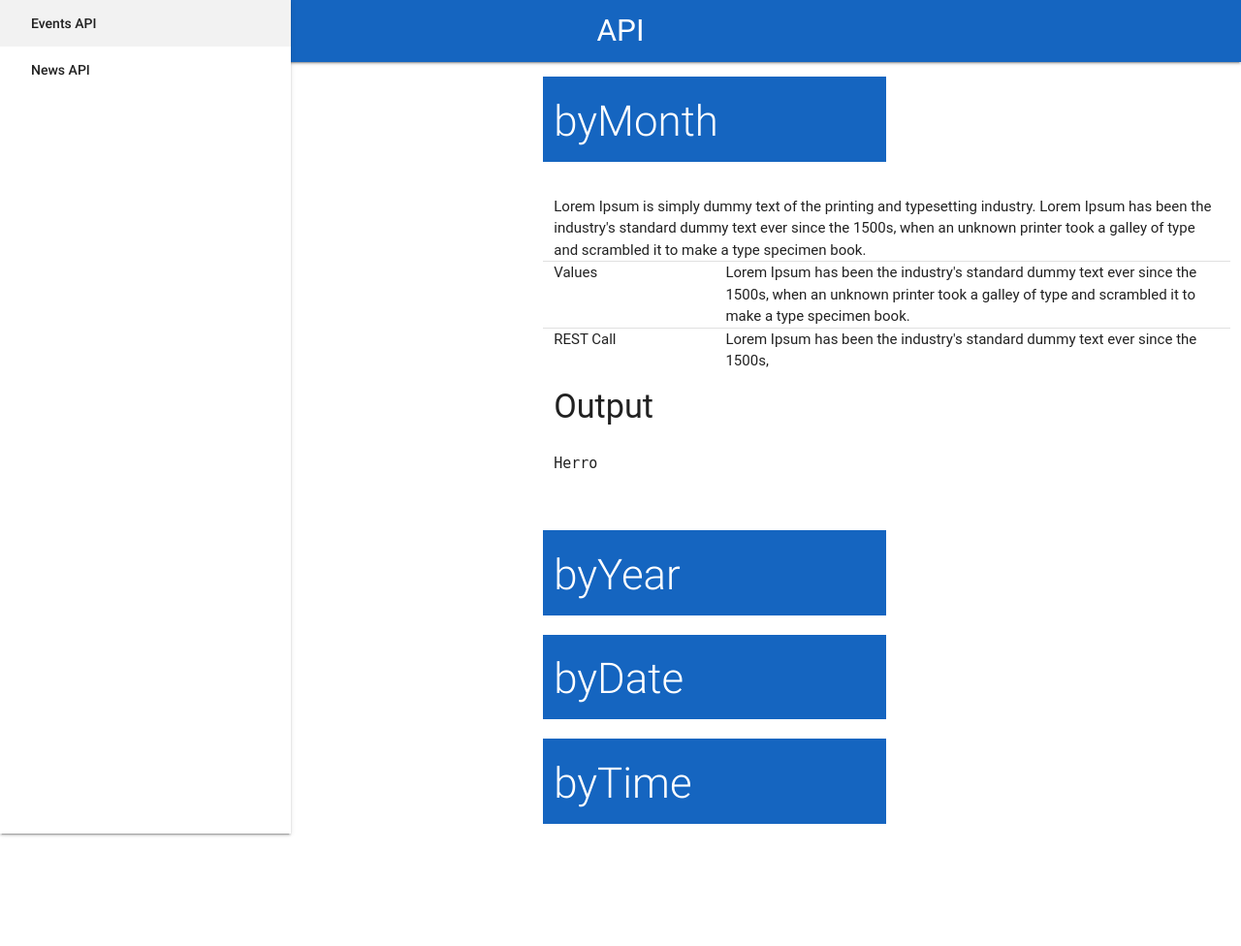
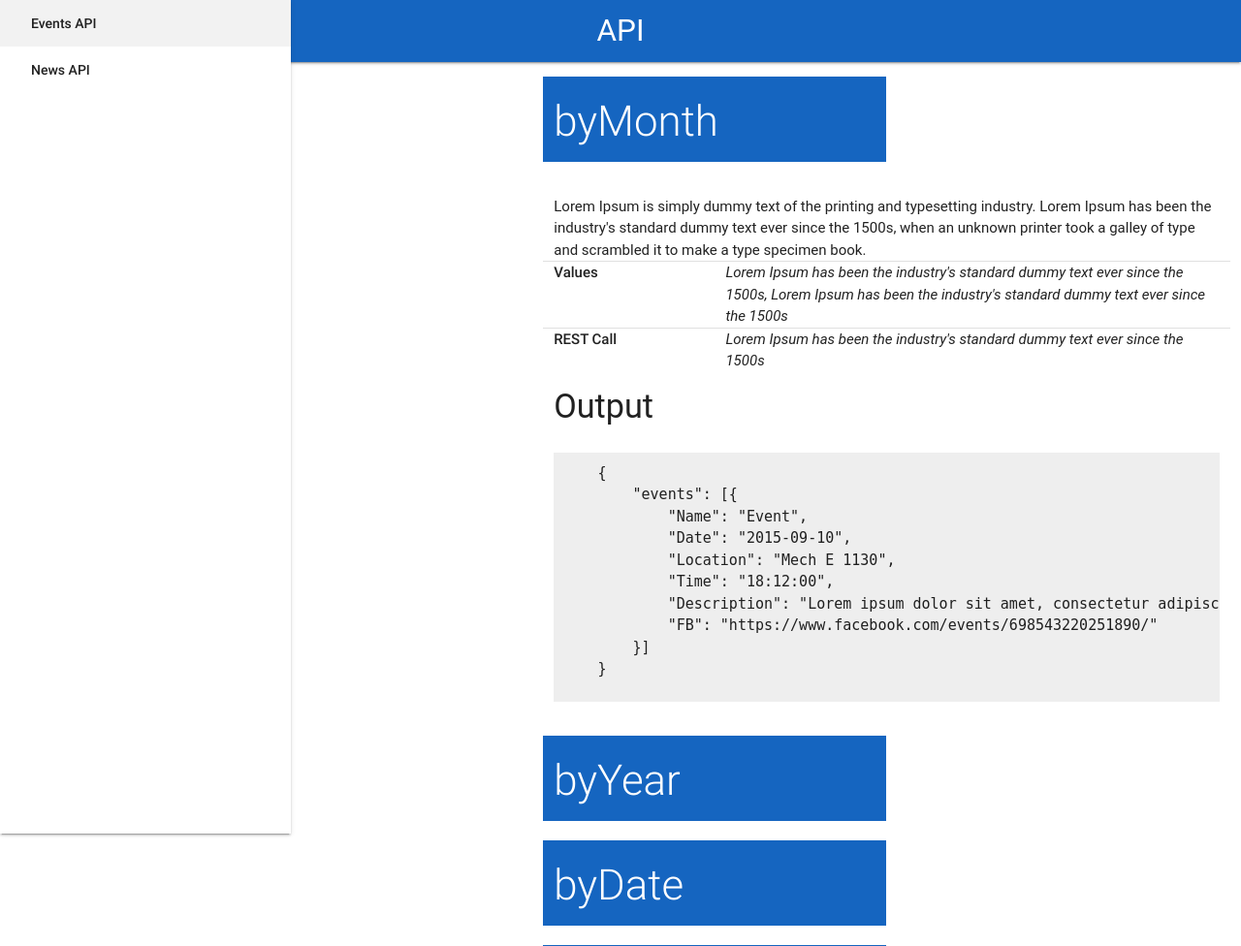
Before and after one commit to dahnny012/New_SASE, a PHP site: page / in a window 1280 px wide. Shown: the top 976 px of the page at 97% size. Before the commit the page ends 863 px from the top, so only its background shows below. Run offline with PHP 8.4, Linux system fonts and the light colour scheme; some libraries are stand-ins or nearby versions; some web fonts are replaced.

Commit message:
finished mock up

```diff
--- a/API/index.html
+++ b/API/index.html
@@ -41,31 +41,38 @@
         </div>
         <div class="row">
             <div class="col s12">
-                Lorem Ipsum is simply dummy text of the printing and typesetting industry.
-                Lorem Ipsum has been the industry's standard dummy text ever since the 1500s,
-                when an unknown printer took a galley of type and scrambled it to make a type specimen book.
+                Lorem Ipsum is simply dummy text of the printing and typesetting industry. Lorem Ipsum has been the industry's standard dummy text ever since the 1500s, when an unknown printer took a galley of type and scrambled it to make a type specimen book.
             </div>
             <div class="col s12 divider"></div>
             <div class="col s3">
-                Values
+                <span class="row_header">Values</span>
             </div>
             <div class="col s9">
-                Lorem Ipsum has been the industry's standard dummy text ever since the 1500s,
-                when an unknown printer took a galley of type and scrambled it to make a type specimen book.
+                <i>Lorem Ipsum has been the industry's standard dummy text ever since the 1500s,
+                Lorem Ipsum has been the industry's standard dummy text ever since the 1500s</i>
             </div>
             <div class="col s12 divider"></div>
             <div class="col s3">
-                REST Call
+                <span class="row_header">REST Call</span>
             </div>
             <div class="col s9">
-                Lorem Ipsum has been the industry's standard dummy text ever since the 1500s,
+                <i>Lorem Ipsum has been the industry's standard dummy text ever since the 1500s</i>
             </div>
             <div class="col s12">
                 <h4>Output</h4>
             </div>
-            <div class="col s9">
+            <div class="col s12">
                 <pre class="code">
-Herro
+     {
+         "events": [{
+             "Name": "Event",
+             "Date": "2015-09-10",
+             "Location": "Mech E 1130",
+             "Time": "18:12:00",
+             "Description": "Lorem ipsum dolor sit amet, consectetur adipiscing elit. Duis a tincidunt purus. Suspendisse non dictum metus. Suspendisse vitae massa metus. Vivamus accumsan tristique nisl in rutrum. Donec sed nibh quis tortor accumsan feugiat. Nam in erat ac mauris posuere elementum. Pellentesque aliquet dictum maximus. Vivamus semper lectus magna. Duis ornare.",
+             "FB": "https://www.facebook.com/events/698543220251890/"
+         }]
+     }
                 </pre>
             </div>
 
--- a/API/website/style.css
+++ b/API/website/style.css
@@ -5,3 +5,16 @@
 .header{
     font-weight:300;
 }
+
+.row_header{
+    font-weight:500;
+}
+
+.row_value{
+    font-weight:300;
+}
+
+.code{
+    padding-top:10px;
+    background:#eeeeee;
+}
```
